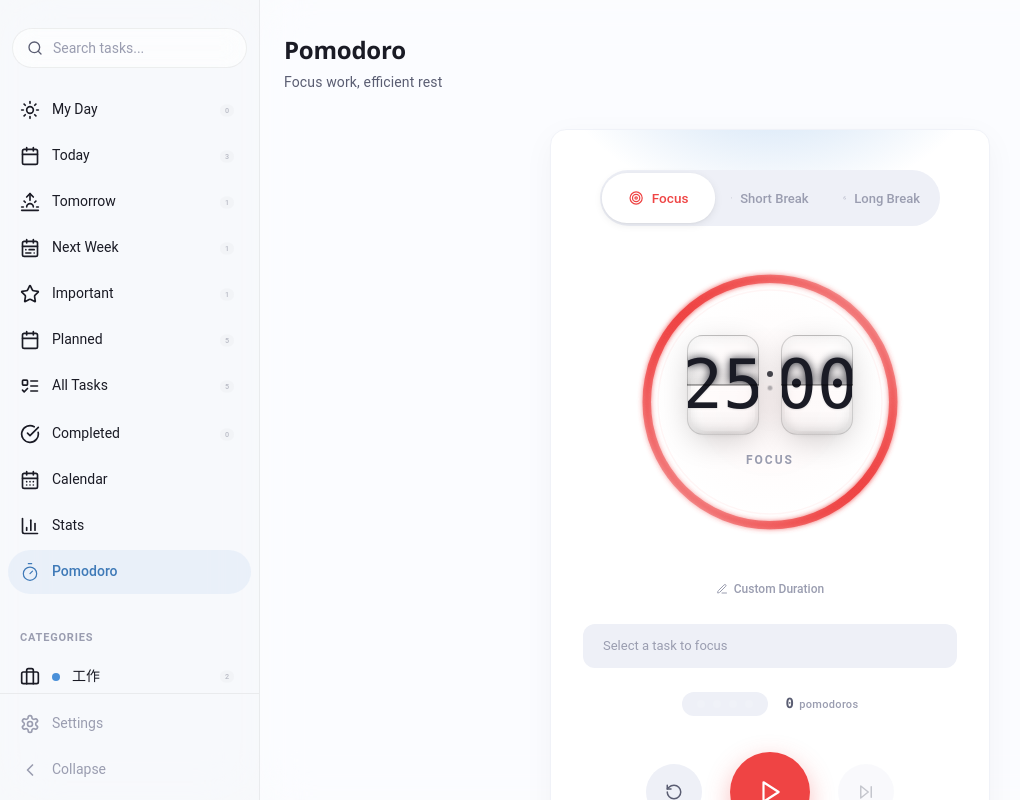
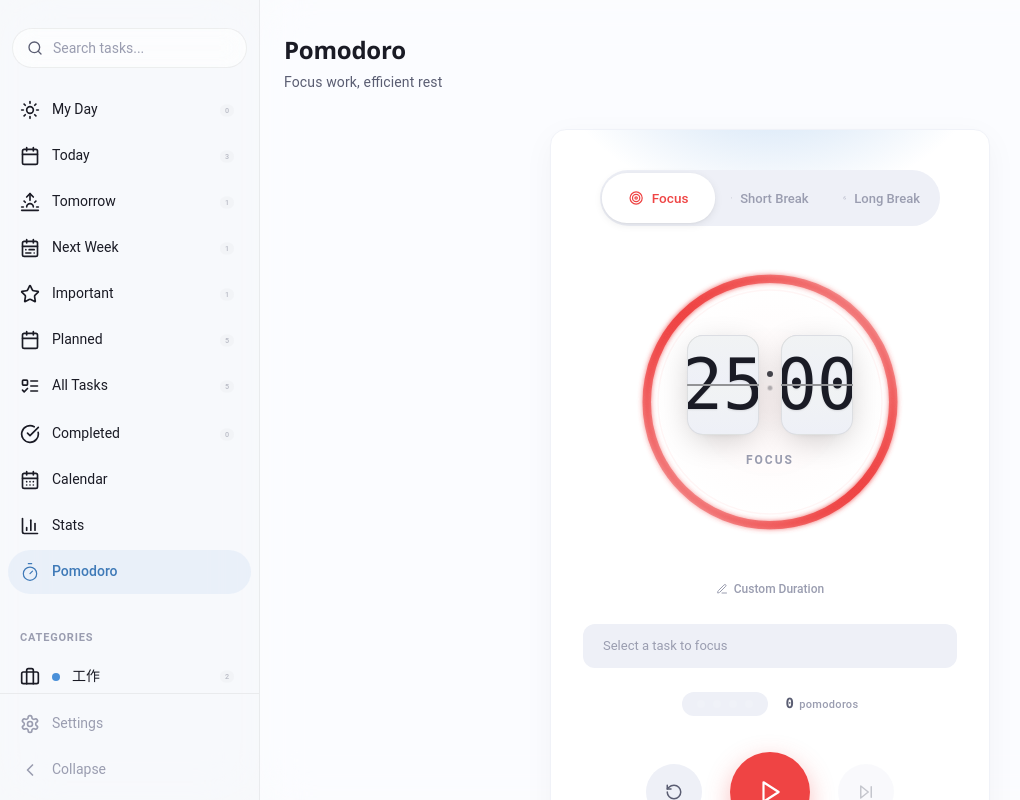
Before and after one commit to Choyeon/choyeon-todo, a Vue app: page /#/pomodoro in a window 1280 px wide. Shown: the whole page, without its empty margins (0-1020 px from the left). Built offline with nearby package versions, Linux system fonts and the light colour scheme.

Commit message:
fix: 移除翻转卡片透明效果 - 改用纯色渐变背景

```diff
--- a/src/components/FlipCard.vue
+++ b/src/components/FlipCard.vue
@@ -91,12 +91,10 @@ onMounted(() => {
   overflow: hidden;
   background: linear-gradient(
     180deg,
-    rgba(255, 255, 255, 0.12) 0%,
-    rgba(255, 255, 255, 0.03) 50%,
-    rgba(0, 0, 0, 0.05) 100%
+    var(--color-bg-tertiary) 0%,
+    var(--color-bg-secondary) 100%
   );
-  border: 1px solid rgba(0, 0, 0, 0.12);
-  backdrop-filter: blur(4px);
+  border: 1px solid rgba(0, 0, 0, 0.08);
 }
 
 .digit-top,
@@ -124,14 +122,14 @@ onMounted(() => {
 .flip-card-bottom-top {
   top: 0;
   border-radius: 16px 16px 0 0;
-  border-bottom: none;
+  border-bottom: 1px solid rgba(0, 0, 0, 0.12);
   z-index: 1;
 }
 
 .flip-card-bottom-bottom {
   bottom: 0;
   border-radius: 0 0 16px 16px;
-  border-top: none;
+  border-top: 1px solid rgba(0, 0, 0, 0.12);
   transform-origin: top center;
   transform: rotateX(180deg);
   z-index: 2;
@@ -143,7 +141,7 @@ onMounted(() => {
 .flip-card-top-top {
   top: 0;
   border-radius: 16px 16px 0 0;
-  border-bottom: none;
+  border-bottom: 1px solid rgba(0, 0, 0, 0.12);
   transform-origin: bottom center;
   z-index: 3;
   backface-visibility: hidden;
@@ -153,7 +151,7 @@ onMounted(() => {
 .flip-card-top-bottom {
   bottom: 0;
   border-radius: 0 0 16px 16px;
-  border-top: none;
+  border-top: 1px solid rgba(0, 0, 0, 0.12);
   z-index: 1;
 }
 
```
